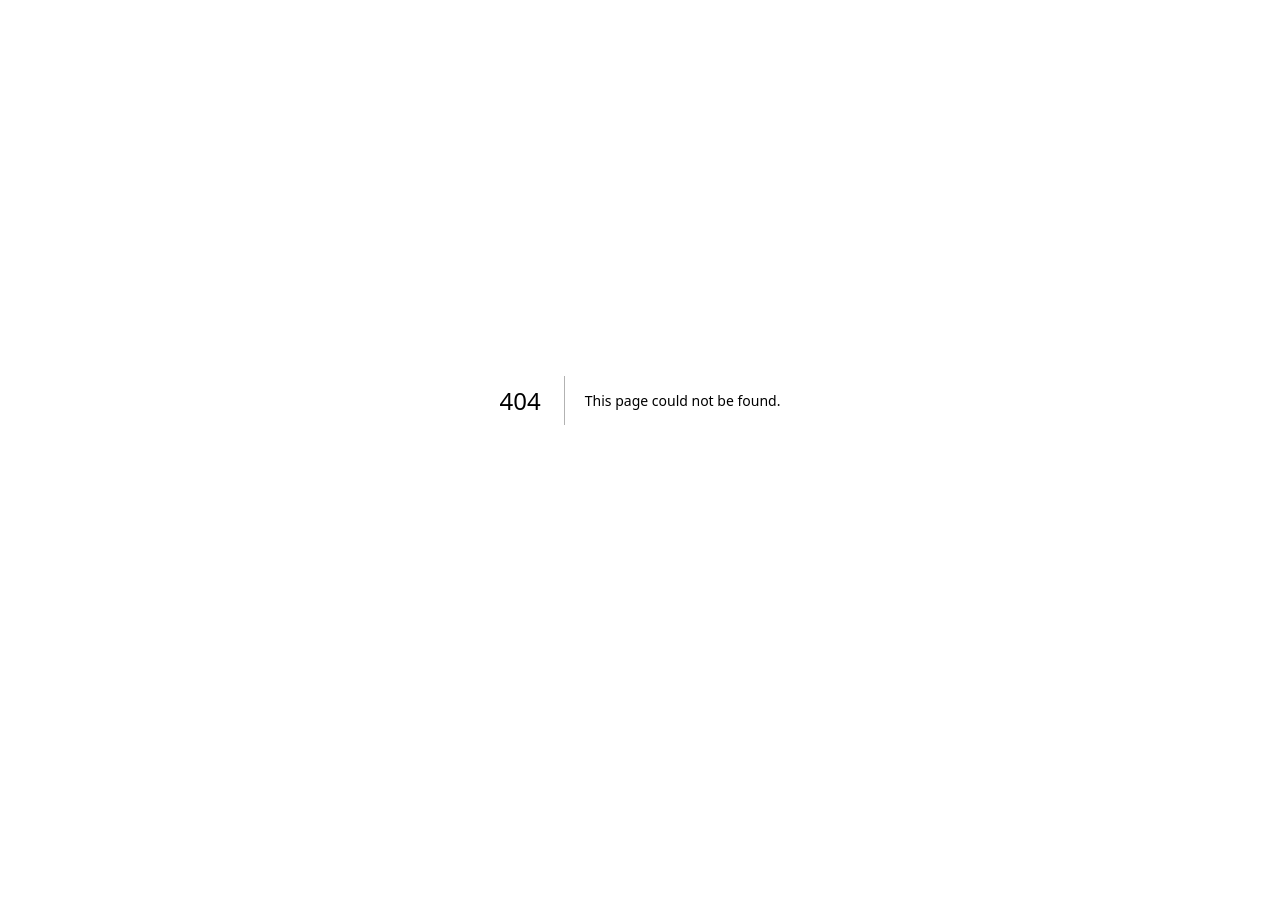
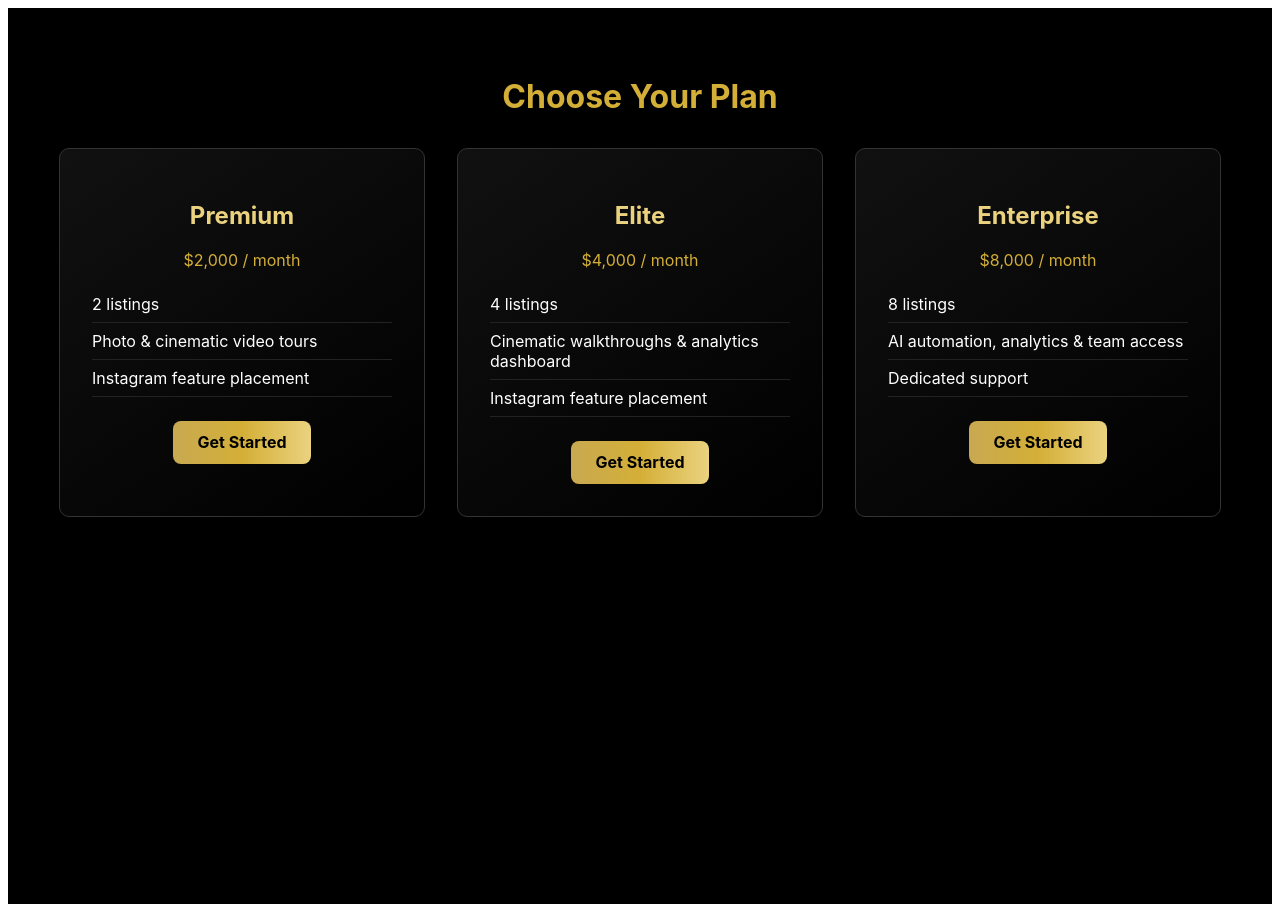
Before and after one commit to gngpropertytours-code/ggtours-luxury-iq400-v5, a Next.js app: page /plans in a window 1280 px wide. Before the commit this address had no page. Before the commit the page ends 800 px from the top, so only its background shows below. Built offline with nearby package versions, Linux system fonts and the light colour scheme.

Commit message:
Create Plans component for subscription options

```diff
--- /dev/null
+++ b/pages/plans.js
@@ -0,0 +1,94 @@
+export default function Plans() {
+  const plans = [
+    {
+      name: "Premium",
+      price: "$2,000 / month",
+      features: [
+        "2 listings",
+        "Photo & cinematic video tours",
+        "Instagram feature placement"
+      ]
+    },
+    {
+      name: "Elite",
+      price: "$4,000 / month",
+      features: [
+        "4 listings",
+        "Cinematic walkthroughs & analytics dashboard",
+        "Instagram feature placement"
+      ]
+    },
+    {
+      name: "Enterprise",
+      price: "$8,000 / month",
+      features: [
+        "8 listings",
+        "AI automation, analytics & team access",
+        "Dedicated support"
+      ]
+    }
+  ];
+
+  return (
+    <main style={{
+      backgroundColor: "#000",
+      color: "#fff",
+      fontFamily: "Inter, sans-serif",
+      minHeight: "100vh",
+      padding: "3rem"
+    }}>
+      <h1 style={{
+        textAlign: "center",
+        color: "#D4AF37",
+        marginBottom: "2rem"
+      }}>Choose Your Plan</h1>
+
+      <div style={{
+        display: "flex",
+        justifyContent: "center",
+        flexWrap: "wrap",
+        gap: "2rem"
+      }}>
+        {plans.map(plan => (
+          <div key={plan.name} style={{
+            border: "1px solid #333",
+            borderRadius: "10px",
+            padding: "2rem",
+            width: "300px",
+            background: "linear-gradient(145deg, #111, #000)",
+            transition: "transform 0.3s ease"
+          }}>
+            <h2 style={{
+              color: "#EAD27F",
+              textAlign: "center"
+            }}>{plan.name}</h2>
+            <p style={{
+              textAlign: "center",
+              color: "#D4AF37"
+            }}>{plan.price}</p>
+            <ul style={{ listStyle: "none", padding: 0 }}>
+              {plan.features.map(f => (
+                <li key={f} style={{
+                  padding: "0.5rem 0",
+                  borderBottom: "1px solid #222"
+                }}>{f}</li>
+              ))}
+            </ul>
+            <div style={{ textAlign: "center", marginTop: "1.5rem" }}>
+              <a href="/subscriber-signup" style={{
+                textDecoration: "none",
+                color: "#000",
+                background: "linear-gradient(90deg, #C8A951, #D4AF37, #EAD27F)",
+                padding: "0.7rem 1.5rem",
+                borderRadius: "8px",
+                fontWeight: "bold",
+                display: "inline-block",
+                transition: "opacity 0.3s ease"
+              }}>Get Started</a>
+            </div>
+          </div>
+        ))}
+      </div>
+    </main>
+  );
+}
```
